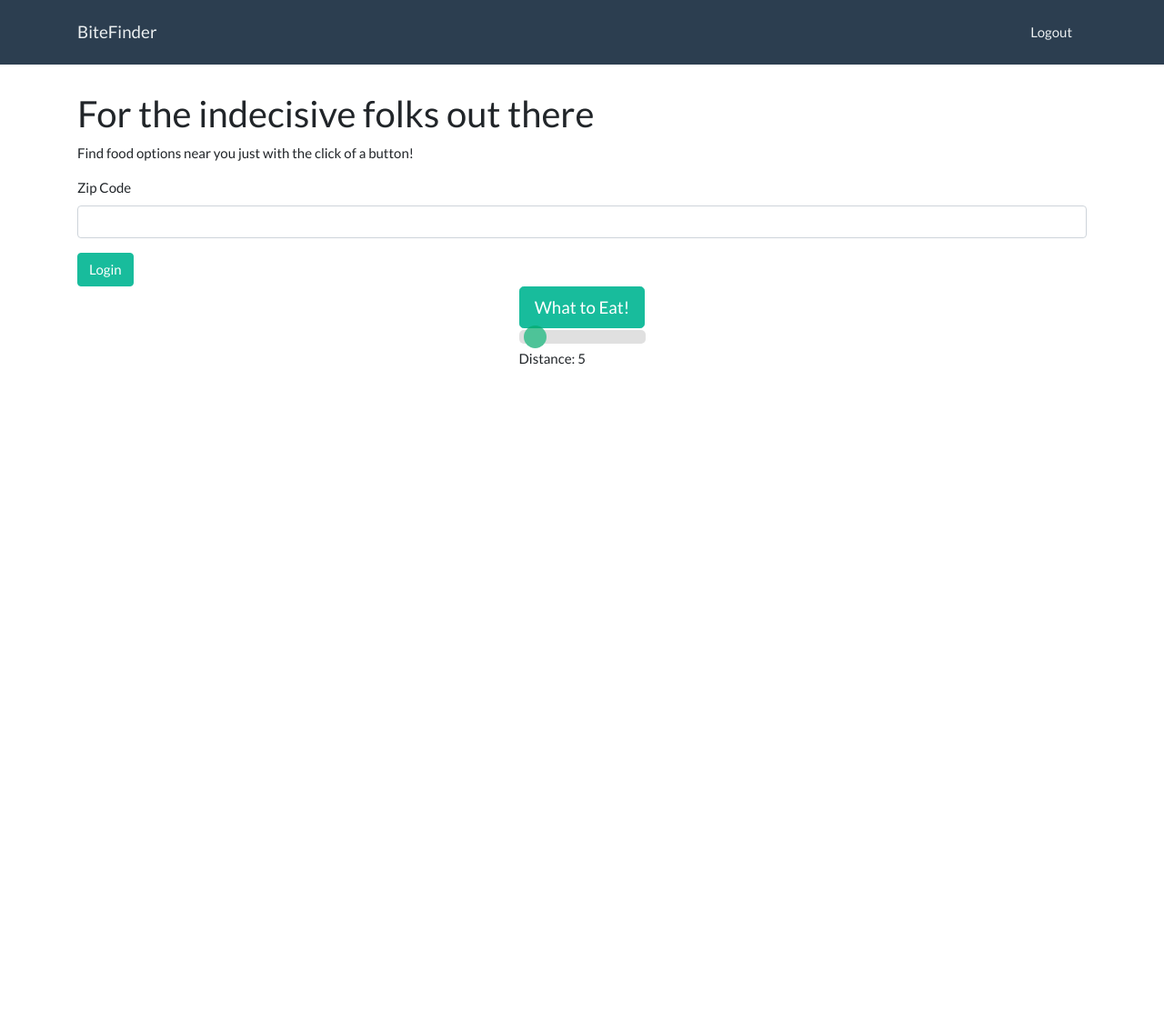
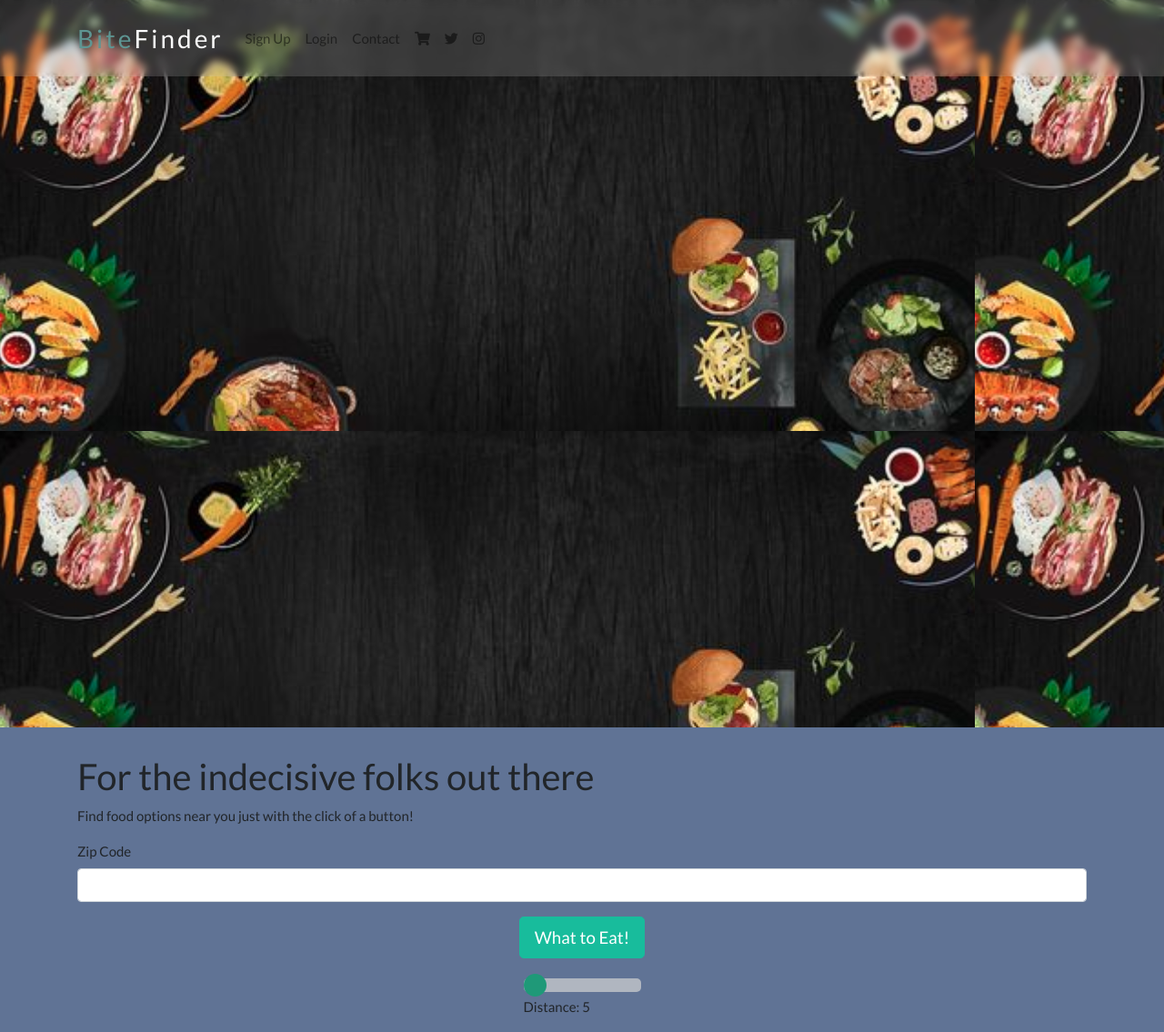
Before and after one commit to Ricardo-Lewin/BiteFinder, a Flask app: page / in a window 1280 px wide. Shown: the whole page at 91% size. Before the commit the page ends 401 px from the top, so only its background shows below. Run offline with Flask 2, Linux system fonts and the light colour scheme; the visitor is signed in with stand-in values (Sample User, id 1); some libraries are stand-ins or nearby versions.

Commit message:
updated nav bar

```diff
--- a/static/bitefinder.css
+++ b/static/bitefinder.css
@@ -1,8 +1,51 @@
+body {
+    background-color: rgba(76, 98, 136, 0.886);
+}
+
+/* NAV BAR  */
+
+.navbar-scroll .nav-link,
+  .navbar-scroll .navbar-toggler-icon,
+  .navbar-scroll .navbar-brand {
+    color: #fff;
+  }
+
+  /* Color of the links AFTER scroll */
+  .navbar-scrolled .nav-link,
+  .navbar-scrolled .navbar-toggler-icon,
+  .navbar-scrolled .navbar-brand {
+    color: #fff;
+  }
+
+  /* Color of the navbar AFTER scroll */
+  .navbar-scroll,
+  .navbar-scrolled {
+    background-color: #cbbcb1;
+  }
+
+  .mask-custom {
+    backdrop-filter: blur(5px);
+    background-color: rgba(255, 255, 255, .15);
+  }
+
+  .navbar-brand {
+    font-size: 1.75rem;
+    letter-spacing: 3px;
+  }
+
+/* END NAV BAR */
+
+
+/* RADIUS SLIDER */
+
+.slide-container {
+    padding-top: 20px;
+}
+
 .slider {
     -webkit-appearance: none;
     width: 100%;
     height: 15px;
-    padding: 5px;
     border-radius: 5px;
     background: #d3d3d3;
     outline: none;
@@ -28,3 +71,5 @@
     background: #04AA6D;
     cursor: pointer;
   }
+
+/* END RADIUS SLIDER */
--- a/templates/base.html
+++ b/templates/base.html
@@ -17,7 +17,79 @@
   </head>
 
   <body>
-    <nav class="navbar navbar-light bg-primary justify-content-between">
+    <header>
+      <!-- Navbar -->
+      <nav
+        class="navbar navbar-expand-lg navbar-light fixed-top mask-custom shadow-0"
+      >
+        <div class="container">
+          <a class="navbar-brand" href="#!"
+            ><span style="color: #5e9693">Bite</span
+            ><span style="color: #fff">Finder</span></a
+          >
+          <button
+            class="navbar-toggler"
+            type="button"
+            data-mdb-toggle="collapse"
+            data-mdb-target="#navbarSupportedContent"
+            aria-controls="navbarSupportedContent"
+            aria-expanded="false"
+            aria-label="Toggle navigation"
+          >
+            <i class="fas fa-bars"></i>
+          </button>
+          <div class="collapse navbar-collapse" id="navbarSupportedContent">
+            <ul class="navbar-nav me-auto">
+              <li class="nav-item">
+                <a class="nav-link" href="#!">Sign Up</a>
+              </li>
+              <li class="nav-item">
+                <a class="nav-link" href="#!">Login</a>
+              </li>
+              <li class="nav-item">
+                <a class="nav-link" href="#!">Contact</a>
+              </li>
+            </ul>
+            <ul class="navbar-nav d-flex flex-row">
+              <li class="nav-item me-3 me-lg-0">
+                <a class="nav-link" href="#!">
+                  <i class="fas fa-shopping-cart"></i>
+                </a>
+              </li>
+              <li class="nav-item me-3 me-lg-0">
+                <a class="nav-link" href="#!">
+                  <i class="fab fa-twitter"></i>
+                </a>
+              </li>
+              <li class="nav-item me-3 me-lg-0">
+                <a class="nav-link" href="#!">
+                  <i class="fab fa-instagram"></i>
+                </a>
+              </li>
+            </ul>
+          </div>
+        </div>
+      </nav>
+      <!-- Navbar -->
+
+      <!--Section: Design Block-->
+      <section>
+        <!-- Intro -->
+        <div
+          id="intro"
+          class="bg-image vh-100"
+          style="background-image: url('/images/nav-bar.png')"
+        >
+          <div
+            class="mask"
+            style="background-color: rgba(250, 182, 162, 0.15)"
+          ></div>
+        </div>
+        <!-- Intro -->
+      </section>
+      <!--Section: Design Block-->
+    </header>
+    <!-- <nav class="navbar navbar-light bg-primary justify-content-between">
       <div class="container">
         <a href="/" class="navbar-brand text-light">BiteFinder</a>
         <ul class="nav navbar-nav flex-row float-right">
@@ -35,7 +107,7 @@
           {% endif %}
         </ul>
       </div>
-    </nav>
+    </nav> -->
 
     <div class="container" style="margin-top: 2em">
       {% for category, msg in get_flashed_messages(with_categories=True) %}
--- a/templates/index.html
+++ b/templates/index.html
@@ -1,4 +1,5 @@
 {% extends 'base.html' %} {% block content %}
+<main>
   <h2>For the indecisive folks out there</h2>
   <p>Find food options near you just with the click of a button!</p>
   <div class="form-container">
@@ -13,9 +14,6 @@
       </p>
       {% endfor %}
 
-    <button class="btn btn-success" type="submit">Login</button>
-  </form>
-</div>
       <div class="container-sm d-flex justify-content-center">
         <button type="button" class="btn btn-primary btn-lg btn btn-success">
           What to Eat!
@@ -35,5 +33,7 @@
           <p>Distance: <span id="demo"></span></p>
         </div>
       </div>
-
+    </form>
+  </div>
+</main>
 {% endblock %}
```
Lines whose indentation alone changed are shown as unchanged.
